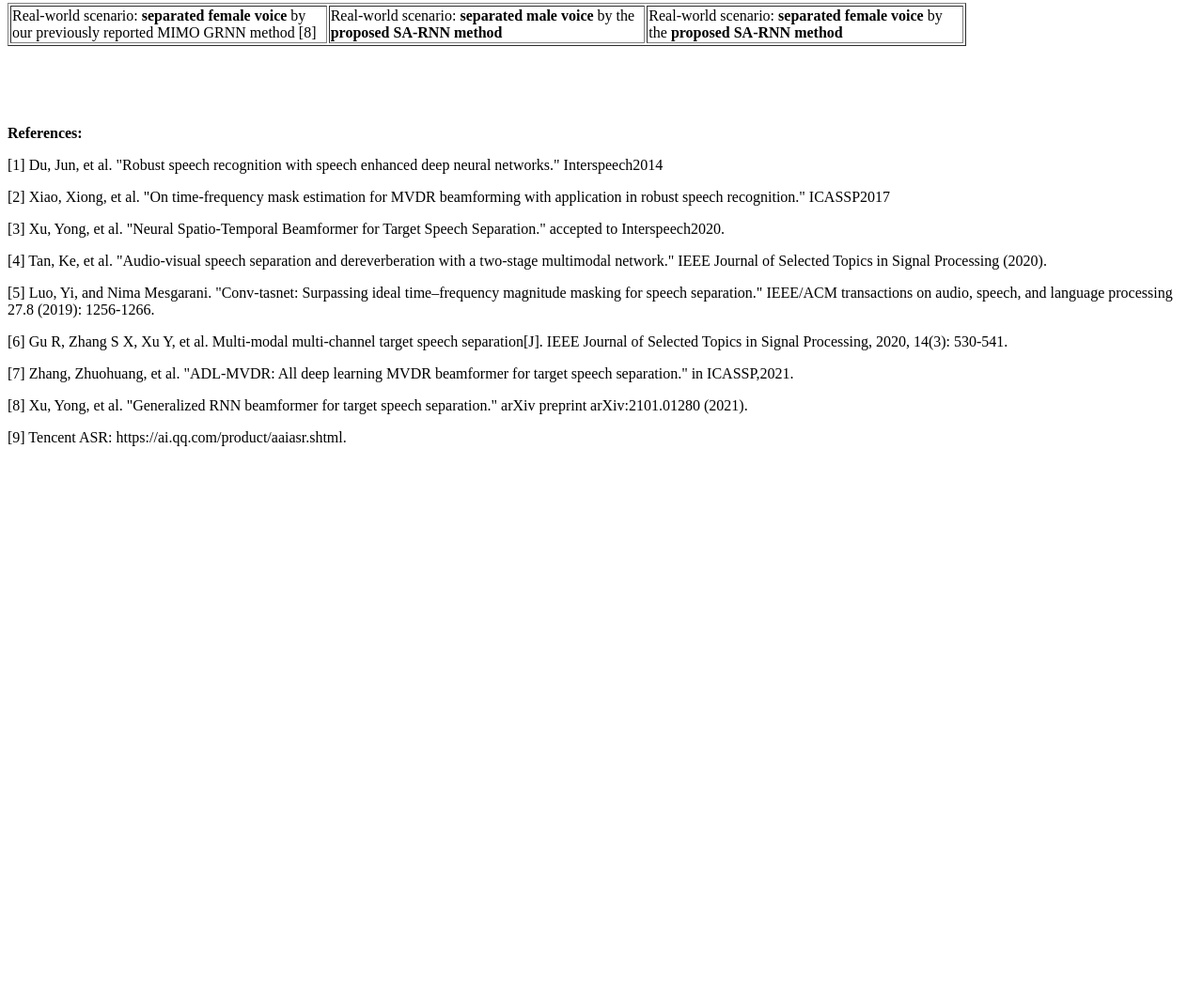
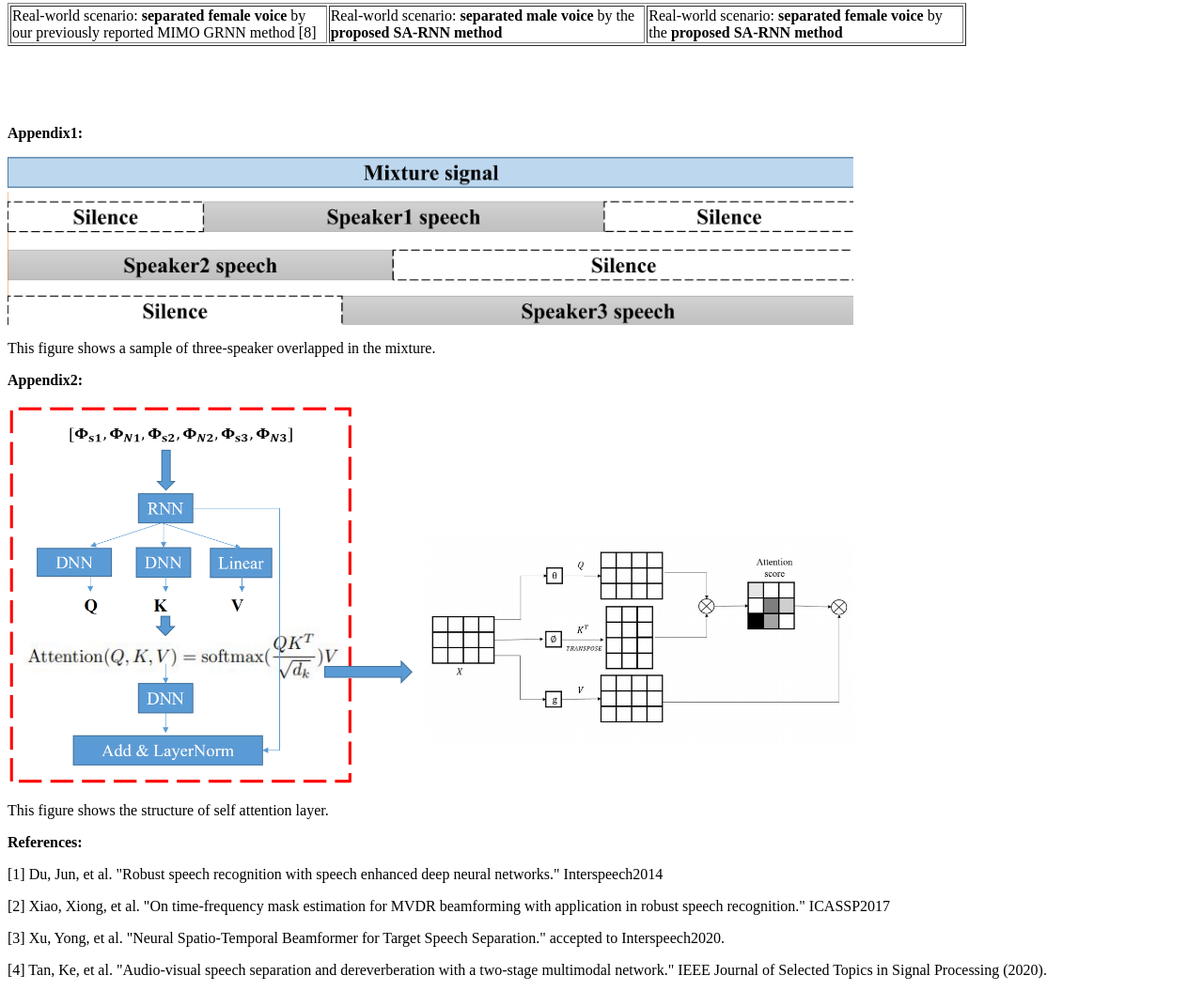
Before and after one commit to lixiyun98/SA-RNN, a plain HTML site: page index.html in a window 1280 px wide. Shown: the part 6136-7191 px from the top of the page at 94% size. Before the commit the page ends 6763 px from the top, so only its background shows below. Drawn offline with Linux system fonts and the light colour scheme.

Commit message:
Add files via upload

```diff
--- a/index.html
+++ b/index.html
@@ -14,7 +14,7 @@
 <br><strong>Tencent AI Lab, Bellevue, USA</strong>
 </p>
 
-<p><img src="system_overview.png" width="900"/>
+<p><img src="system_overview.png" width="900"/> </p>
 <p><img src="attention_module_overview.png" width="900"/></p>
 <p> Purely neural network based speech separation systems often cause nonlinear distortion on the separated speech, which is harmful for many automatic speech recognition (ASR) systems [1].
 The minimum variance distortionless response (MVDR) beamformer can be used to minimize the distortion, yet conventional MVDR approaches still result in high level of residual noise [2,3].
@@ -540,6 +540,12 @@ The minimum variance distortionless response (MVDR) beamformer can be used to mi
 </table>
 <p>&nbsp;</p>
 <p>&nbsp;</p>
+<p> <strong>Appendix1: </strong></p>
+<p><img src="overlapped_utterence_case.png" width="900"/></p>
+<p> This figure shows a sample of three-speaker overlapped in the mixture.</p>
+<p> <strong>Appendix2: </strong></p>
+<p><img src="self-att module.png" width="900"/> </p>
+<p> This figure shows the structure of self attention layer.</p>
 <p><strong>References: </strong></p>
 <p>[1] Du, Jun, et al. "Robust speech recognition with speech enhanced deep neural networks." Interspeech2014 </p>
 <p>[2] Xiao, Xiong, et al. "On time-frequency mask estimation for MVDR beamforming with application in robust speech recognition." ICASSP2017 </p>
```
Also changed, not shown: overlapped_utterence_case.png (added), self-att module.png (added).
